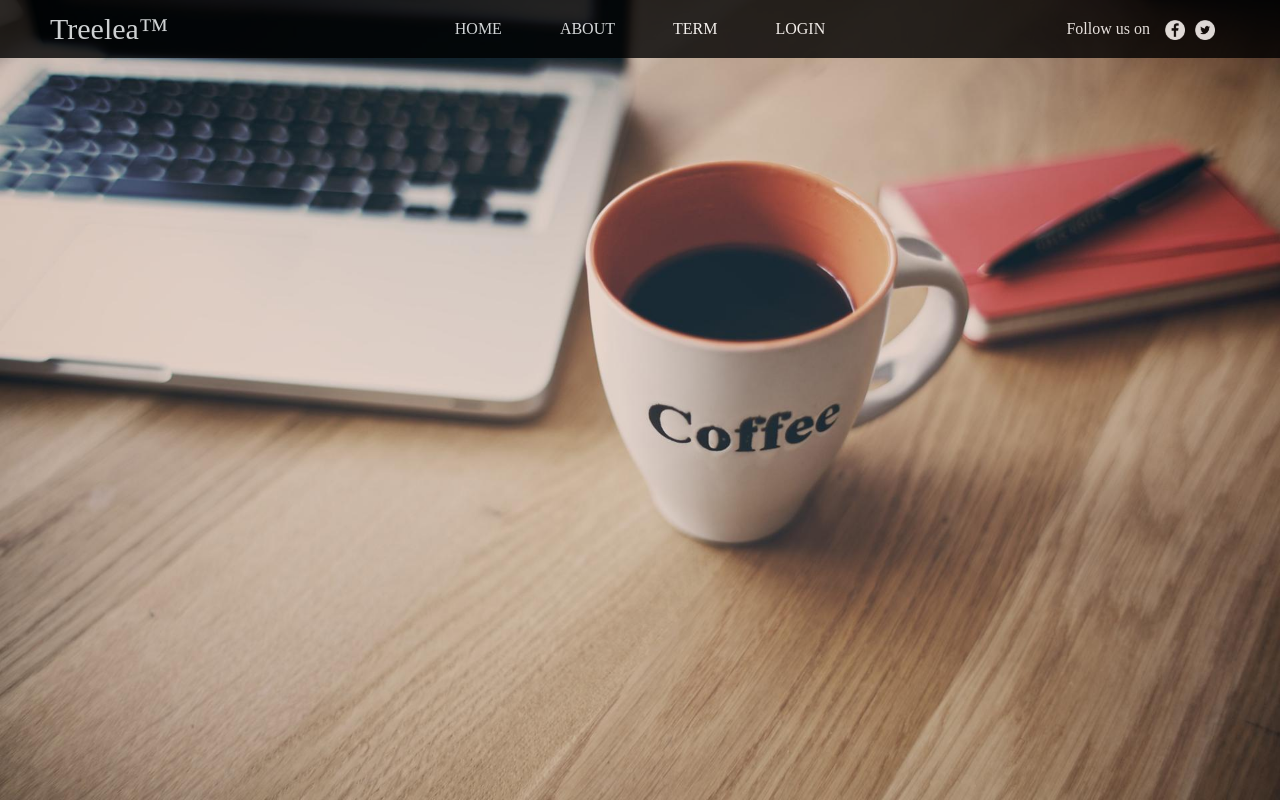
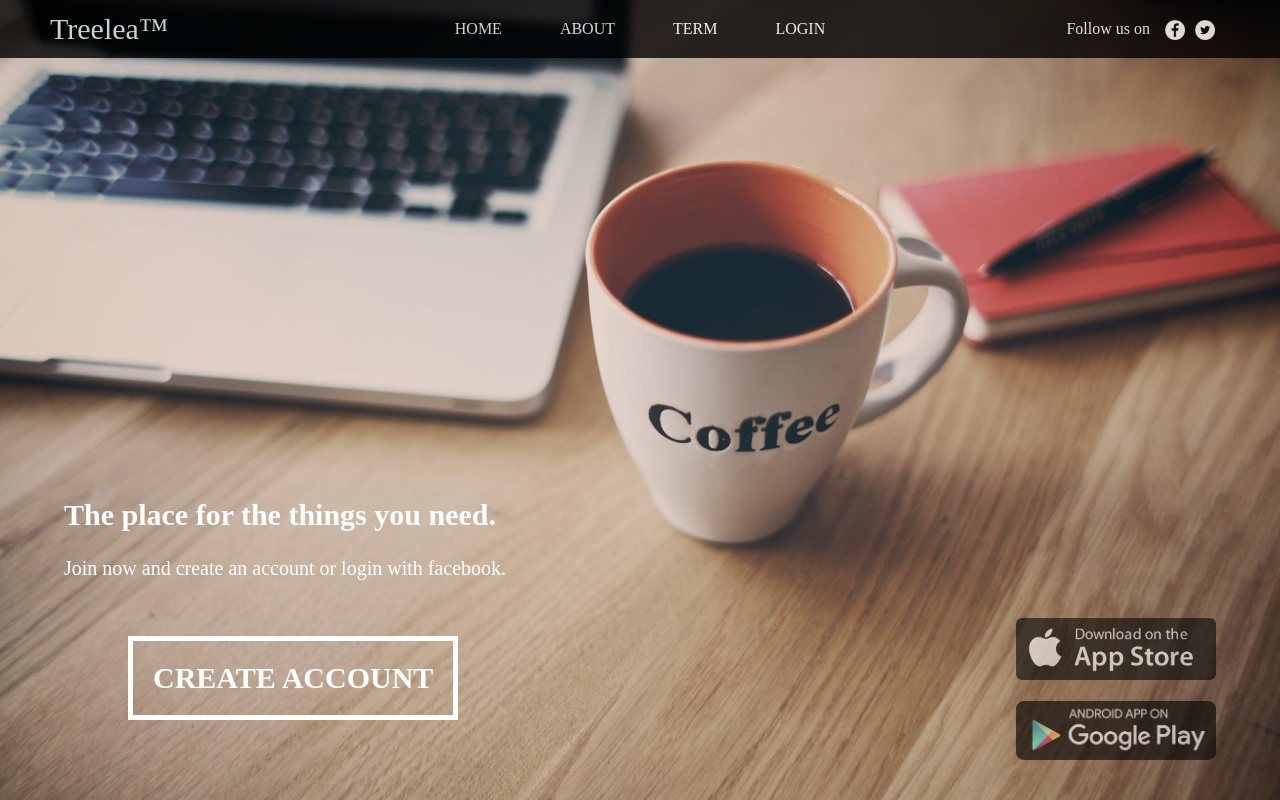
Before and after one commit to vicmoh/vicmoh.github.io, a PHP site: page /Treelea/index.html in a window 1280 px wide, after a click on "HOME". Run offline with PHP 8.4, Linux system fonts and the light colour scheme.

Commit message:
treelea v1

```diff
--- a/Treelea/index.html
+++ b/Treelea/index.html
@@ -42,7 +42,15 @@
 
         <!--welcome page-->
         <section class="welcome" id="homeID">
-            <div></div>
+            <div class="welcomeIntro">
+                <h1>The place for the things you need.</h1>
+                <p>Join now and create an account or login with facebook.</p>
+            </div>
+            <a href="#">Create account</a>
+            <div>
+                <img class="ios" src="Assets/iosDownload.png">
+                <img class="android" src="Assets/androidDownload.png">
+            </div>
         </section>
 
         <!--about page-->
--- a/Treelea/style.css
+++ b/Treelea/style.css
@@ -139,11 +139,54 @@ input{
     z-index: 3;
 }
 .term{
-    background: url('Assets/condo.jpg') no-repeat center center fixed;
+    background: url('Assets/torontoEdit.jpg') no-repeat center center fixed;
     background-size: cover;
     z-index: 4;
 }
 /*************************************************/
+/*home page materials*/
+.welcome a{
+    text-decoration: none;
+    color: white;
+    border: 5px solid white;
+    position: absolute;
+    left: 10%;
+    bottom: 10%;
+    padding: 20px;
+    font-size: 30px;
+    font-weight: 700;
+    text-transform: uppercase;
+}
+.welcome a:hover{
+    background-color: white;
+    color: black;
+    opacity: 0.7;
+}
+.welcomeIntro{
+    color: white;
+    position: absolute;
+    font-size: 125%;
+    left: 5%;
+    bottom: 25%;
+}
+.android{
+    bottom: 5%;
+    /*default spot*/
+    opacity: 0.6;
+    width: 200px;
+    position: absolute;
+    right: 5%;
+}
+.ios{
+    bottom: 15%;
+    /*default spot*/
+    opacity: 0.6;
+    width: 200px;
+    position: absolute;
+    right: 5%;
+}
+/*************************************************/
+/*login materials*/
 .insideCover img{
 	color: black;
 	opacity: 0.75;
```
Also changed, not shown: Treelea/Assets/androidDownload.png (added), Treelea/Assets/iosDownload.png (added), Treelea/Assets/torontoEdit.jpg (added).
